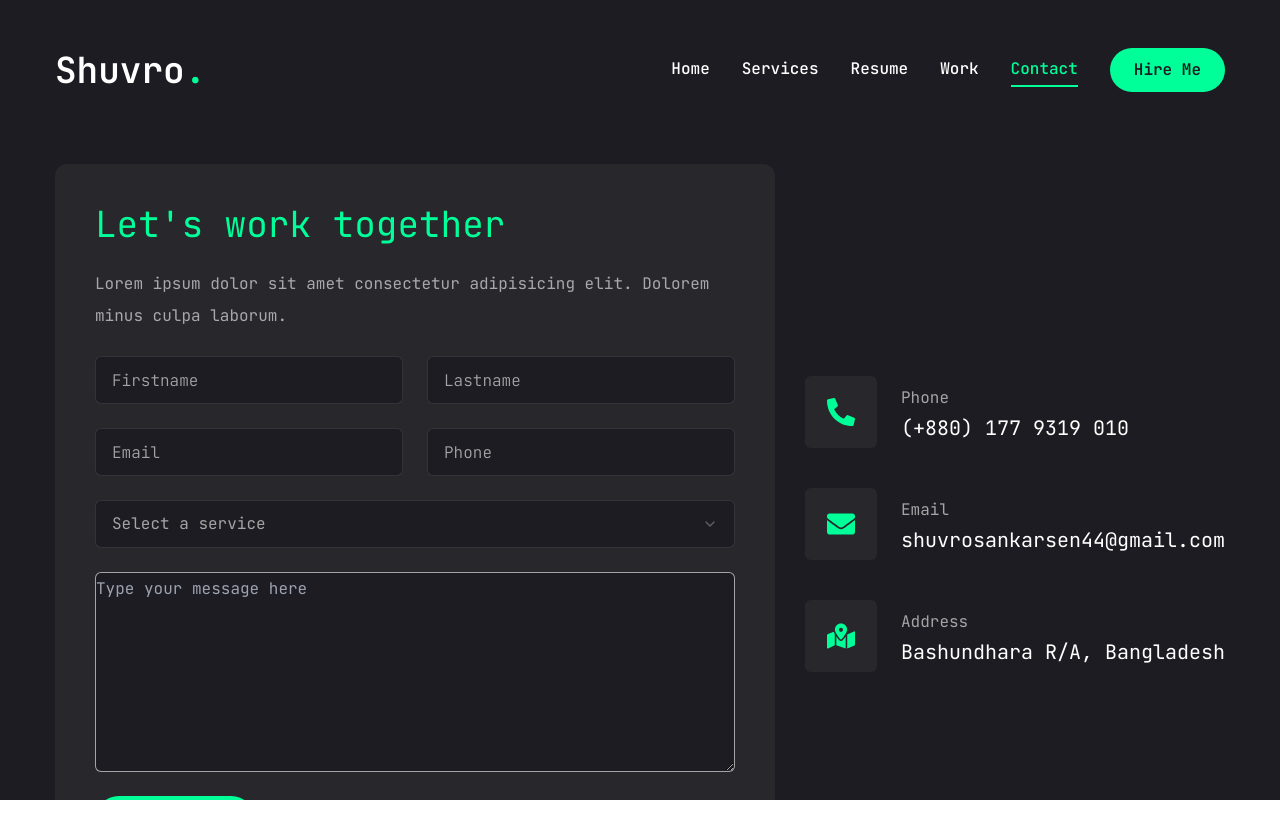
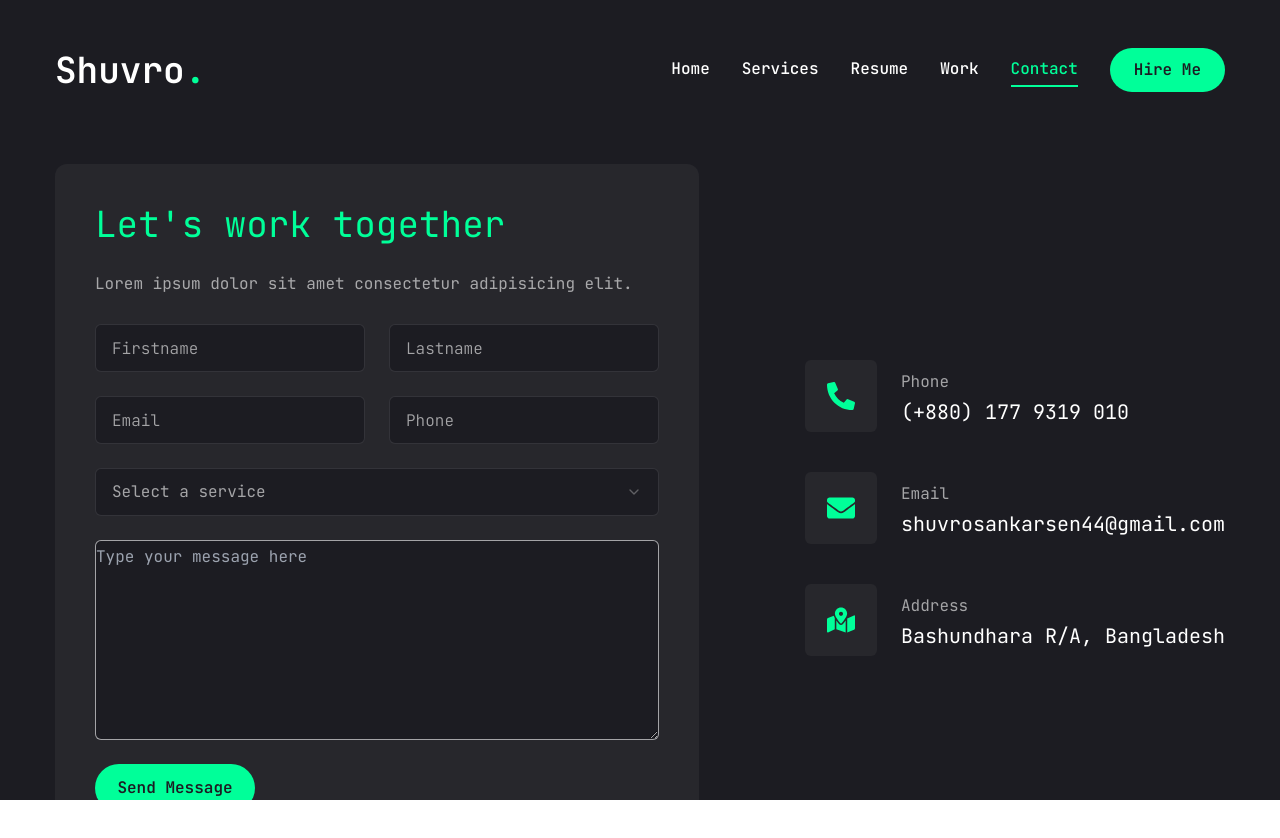
Before and after one commit to ShuvroSankar/My_Portfolio, a Next.js app: page /contact in a window 1280 px wide. Shown: the top 838 px of the page. Built offline with nearby package versions, Linux system fonts and the light colour scheme.

Commit message:
contact page update 1

```diff
--- a/app/contact/page.jsx
+++ b/app/contact/page.jsx
@@ -1,7 +1,9 @@
-"use client"
-
-import { Button } from "@/components/ui/button"
-import { Input } from "@/components/ui/input"
+"use client";
+import { useRef, useState } from "react";
+import emailjs from "@emailjs/browser";
+import { toast } from "react-toastify";
+import { Button } from "@/components/ui/button";
+import { Input } from "@/components/ui/input";
 import {
   Select,
   SelectContent,
@@ -9,109 +11,158 @@ import {
   SelectItem,
   SelectLabel,
   SelectTrigger,
-  SelectValue
-} from "@/components/ui/select"
-import { Textarea } from "@/components/ui/textarea"
-import { motion } from "framer-motion"
-
-import {FaPhoneAlt, FaEnvelope, FaMapMarkedAlt} from "react-icons/fa"
+  SelectValue,
+} from "@/components/ui/select";
+import { Textarea } from "@/components/ui/textarea";
+import { motion } from "framer-motion";
+import { FaPhoneAlt, FaEnvelope, FaMapMarkedAlt } from "react-icons/fa";
 
 const info = [
   {
-    icon:<FaPhoneAlt/>,
-    title:"Phone",
-    desciption: "(+880) 177 9319 010"
+    icon: <FaPhoneAlt />,
+    title: "Phone",
+    description: "(+880) 177 9319 010",
   },
   {
-    icon:<FaEnvelope/>,
-    title:"Email",
-    desciption: "shuvrosankarsen44@gmail.com"
+    icon: <FaEnvelope />,
+    title: "Email",
+    description: "shuvrosankarsen44@gmail.com",
   },
   {
-    icon:<FaMapMarkedAlt/>,
-    title:"Address",
-    desciption: "Bashundhara R/A, Bangladesh"
+    icon: <FaMapMarkedAlt />,
+    title: "Address",
+    description: "Bashundhara R/A, Bangladesh",
   },
-]
-
+];
 
 const Contact = () => {
-  return <motion.section
-  initial={{opacity:0}}
+  const form = useRef();
+  const [loading, setLoading] = useState(false);
+
+  const sendEmail = async (e) => {
+    e.preventDefault();
+    setLoading(true);
+
+    try {
+      await emailjs.sendForm(
+        process.env.NEXT_PUBLIC_EMAILJS_SERVICE_ID,
+        process.env.NEXT_PUBLIC_EMAILJS_TEMPLATE_ID,
+        form.current,
+        process.env.NEXT_PUBLIC_EMAILJS_PUBLIC_KEY
+      );
+
+      toast.success("Message sent successfully!");
+      form.current.reset();
+    } catch (error) {
+      console.error("Email sending failed:", error);
+      toast.error("Failed to send message. Please try again.");
+    } finally {
+      setLoading(false);
+    }
+  };
+
+  return (
+    <motion.section
+      initial={{ opacity: 0 }}
       animate={{
-    opacity:1,
-    transition: {delay:2.4, duration:0.4, ease:"easeIn"}
+        opacity: 1,
+        transition: { delay: 2.4, duration: 0.4, ease: "easeIn" },
       }}
       className="py-6"
     >
       <div className="container mx-auto">
-      {/* form */}
         <div className="flex flex-col xl:flex-row gap-[30px]">
           <div className="xl:h-[54%] order-2 xl:order-none">
-        <form className="flex flex-col gap-6 p-10 bg-[#27272c] rounded-xl">
+            <form
+              ref={form}
+              onSubmit={sendEmail}
+              className="flex flex-col gap-6 p-10 bg-[#27272c] rounded-xl"
+            >
               <h3 className="text-4xl text-accent">Let's work together</h3>
-          <p className="text-white/60">Lorem ipsum dolor sit amet consectetur adipisicing elit. Dolorem minus culpa laborum.</p>
-        {/* input */}
+              <p className="text-white/60">
+                Lorem ipsum dolor sit amet consectetur adipisicing elit.
+              </p>
+
               <div className="grid grid-cols-1 md:grid-cols-2 gap-6">
-          <Input type="firstname" placeholder="Firstname" />
-          <Input type="lastname" placeholder="Lastname" />
-          <Input type="email" placeholder="Email" />
-          <Input type="phone" placeholder="Phone" />
+                <Input
+                  type="text"
+                  name="from_name"
+                  placeholder="Firstname"
+                  required
+                />
+                <Input
+                  type="text"
+                  name="from_lastname"
+                  placeholder="Lastname"
+                  required
+                />
+                <Input
+                  type="email"
+                  name="from_email"
+                  placeholder="Email"
+                  required
+                />
+                <Input
+                  type="tel"
+                  name="from_phone"
+                  placeholder="Phone"
+                  required
+                />
               </div>
-        {/* select */}
-        <Select>
+
+              <Select name="service_type" required>
                 <SelectTrigger className="w-full">
-            <SelectValue placeholder="Select a service">
-
-            </SelectValue>
+                  <SelectValue placeholder="Select a service" />
                 </SelectTrigger>
                 <SelectContent>
                   <SelectGroup>
                     <SelectLabel>Select a service</SelectLabel>
-              <SelectItem value="ebs">Embedded and IoT System</SelectItem>
-              <SelectItem value="prd">Product Design</SelectItem>
-              <SelectItem value="3da">3D Design and Animation</SelectItem>
-              <SelectItem value="wbd">Web Development</SelectItem>
-
-
+                    <SelectItem value="Embedded and IoT System">Embedded and IoT System</SelectItem>
+                    <SelectItem value="Product Design">Product Design</SelectItem>
+                    <SelectItem value="3D Design and Animation">3D Design and Animation</SelectItem>
+                    <SelectItem value="Web Development">Web Development</SelectItem>
                   </SelectGroup>
                 </SelectContent>
               </Select>
-        {/* Text area */}
+
               <Textarea
-        className = "h-[200px]"
-        placeholder = "Type your message here"
+                className="h-[200px]"
+                placeholder="Type your message here"
+                name="message"
+                required
               />
-        <Button size="md" className="max-w-40">
-          Send Message
+
+              <Button
+                size="md"
+                className="max-w-40"
+                type="submit"
+                disabled={loading}
+              >
+                {loading ? "Sending..." : "Send Message"}
               </Button>
+            </form>
+          </div>
 
-        </form>
-
-        </div>
-        {/* info */}
+          {/* Info Section */}
           <div className="flex-1 flex items-center xl:justify-end order-1 xl:order-none mb-8 xl:mb-0">
             <ul className="flex flex-col gap-10">
-            {info.map((item,index)=>{
-              return (
-              <li className="flex items-center gap-6">
+              {info.map((item, index) => (
+                <li key={index} className="flex items-center gap-6">
                   <div className="w-[50px] h-[52px] xl:w-[72px] xl:h-[72px] bg-[#27272c] text-accent rounded-md flex items-center justify-center">
                     <div className="text-[28px]">{item.icon}</div>
                   </div>
-
                   <div className="flex-1">
                     <p className="text-white/60">{item.title}</p>
-                  <h3 className="text-xl">{item.desciption}</h3>
+                    <h3 className="text-xl">{item.description}</h3>
                   </div>
                 </li>
-            )
-            })}
+              ))}
             </ul>
           </div>
         </div>
       </div>
     </motion.section>
+  );
+};
 
-}
-
-export default Contact
+export default Contact;
--- a/app/page.jsx
+++ b/app/page.jsx
@@ -5,6 +5,8 @@ import {FiDownload} from "react-icons/fi"
 import Socials from "@/components/Socials"
 import Photo from "@/components/Photo"
 import Stats from "@/components/Stats"
+
+
 
 const Home = () => {
   return (
@@ -39,6 +41,8 @@ const Home = () => {
       <Stats/>
     </section>
   )
+
+
 }
 
 export default Home
--- a/package.json
+++ b/package.json
@@ -9,6 +9,7 @@
     "lint": "next lint"
   },
   "dependencies": {
+    "@emailjs/browser": "^4.4.1",
     "@radix-ui/react-dialog": "^1.1.5",
     "@radix-ui/react-scroll-area": "^1.2.2",
     "@radix-ui/react-select": "^2.1.5",
@@ -24,6 +25,7 @@
     "react-countup": "^6.5.3",
     "react-dom": "^19.0.0",
     "react-icons": "^5.4.0",
+    "react-toastify": "^11.0.3",
     "swiper": "^11.2.2",
     "tailwind-merge": "^3.0.1",
     "tailwindcss-animate": "^1.0.7"
```
Also changed, not shown: 1 other file (tests, documents, lock files or other folders). Lines whose indentation alone changed are shown as unchanged.
